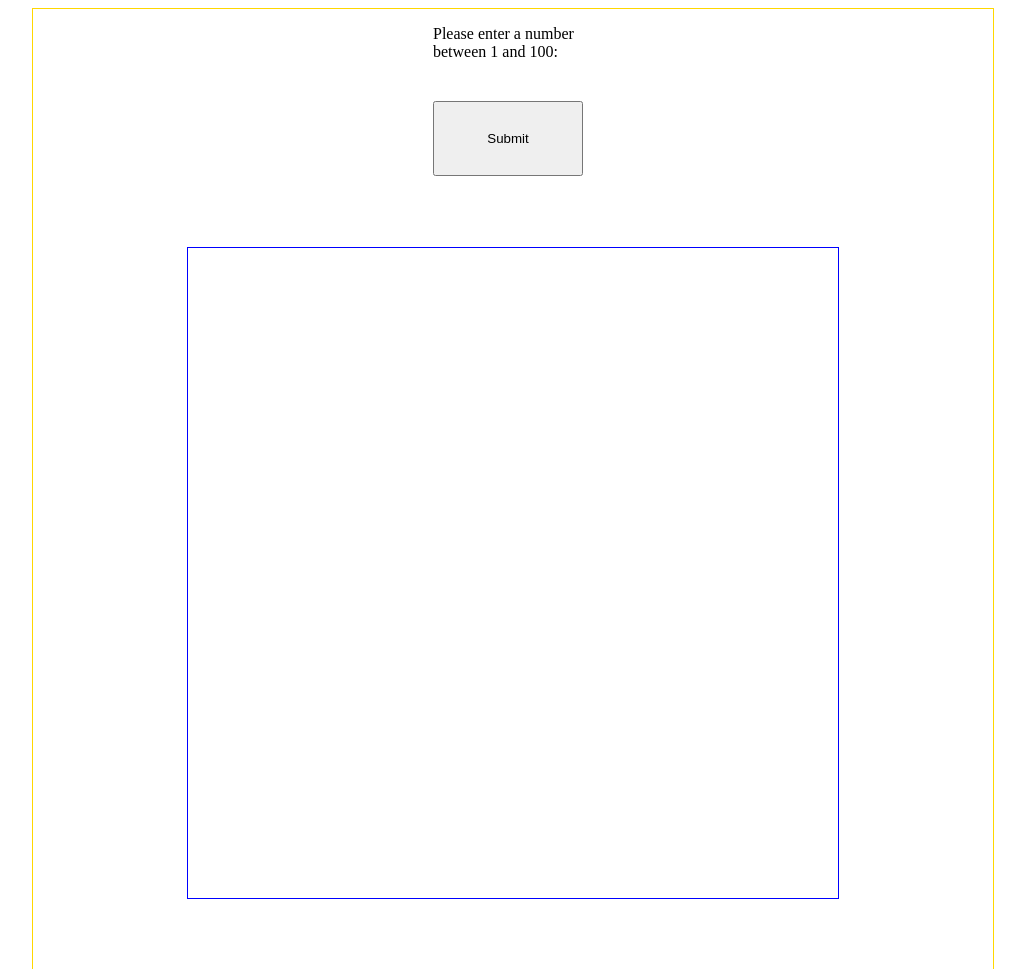
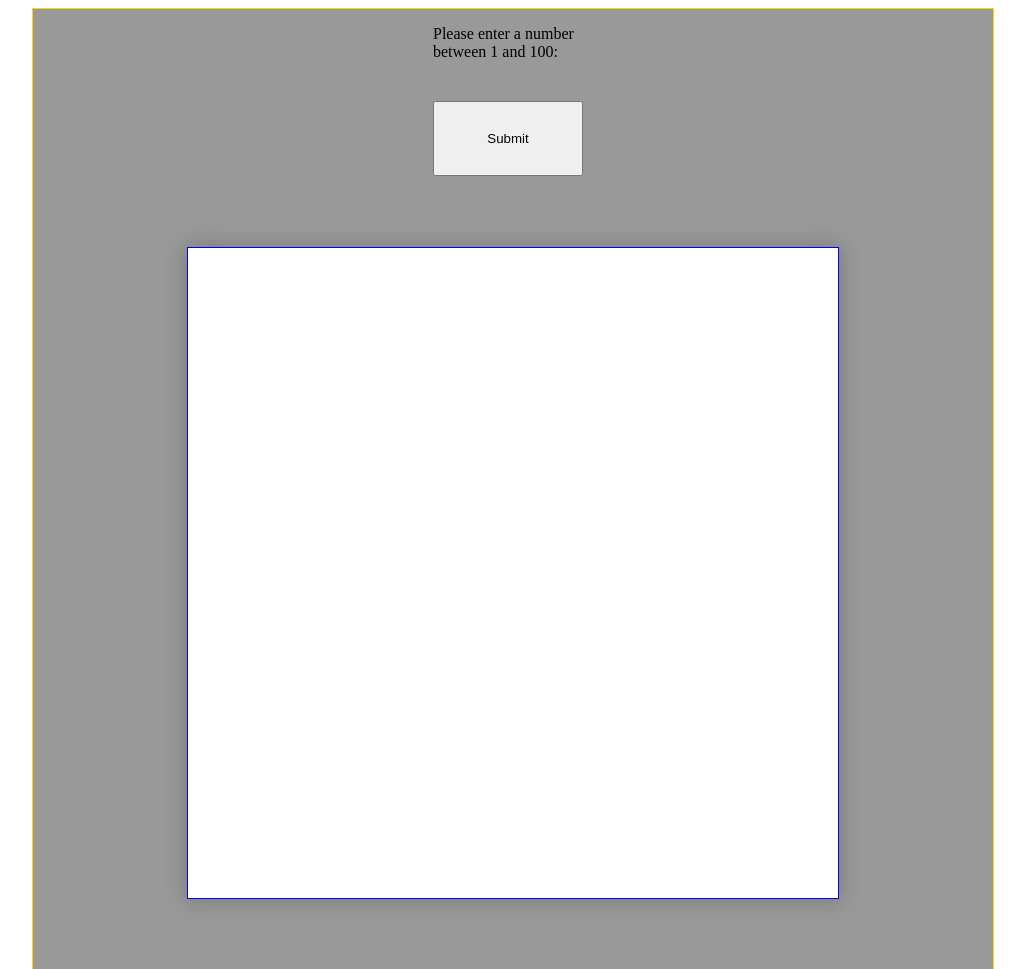
Before and after one commit to WKmedia/Etch-a-Sketch-rep, a plain HTML site: page index.html in a window 1280 px wide. Shown: the top 969 px of the page, without its empty margins (127-1152 px from the left). Drawn offline with Linux system fonts and the light colour scheme.

Commit message:
add css styling to index page

```diff
--- a/index.html
+++ b/index.html
@@ -11,6 +11,8 @@
 // Body container
         const bodyContainer = document.createElement('div');
             bodyContainer.setAttribute('class', 'gridBodyDiv');
+            bodyContainer.style.backgroundColor = '#999';
+            // bodyContainer.style.boxShadow = '2px 2px 2px #444';
             bodyContainer.style.width = '960px';
             bodyContainer.style.height = '960px';
             bodyContainer.style.border = 'gold solid 1px';
@@ -26,7 +28,9 @@
         const subBodyContainer = document.createElement('div');
             subBodyContainer.setAttribute('class', 'gridCellDiv');
             subBodyContainer.style.border = 'solid blue .5px';
+            subBodyContainer.style.backgroundColor = '#fff';
             subBodyContainer.style.padding = '0px';
+            subBodyContainer.style.boxShadow = '0px 0px 20px 2px rgba(0,0,0,0.2)';
             subBodyContainer.style.width = '650px';
             subBodyContainer.style.height = '650px';
             subBodyContainer.style.margin = 'auto';
```
